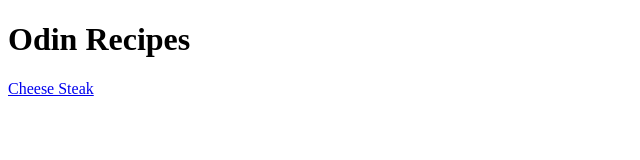
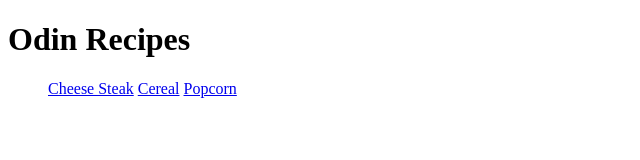
Before and after one commit to danwithanh/odin-recipes, a plain HTML site: page index.html in a window 1280 px wide. Shown: the whole page, without its empty margins (0-640 px from the left). Drawn offline with Linux system fonts and the light colour scheme.

```diff
--- a/index.html
+++ b/index.html
@@ -8,7 +8,11 @@
 </head>
 <body>
     <h1>Odin Recipes</h1>
-    <a href="./recipes/cheese-steak.html">Cheese Steak</a>
+    <ul>
+        <a href="./recipes/cheese-steak.html">Cheese Steak</a>
+        <a href="./recipes/cereal.html">Cereal</a>
+        <a href="./recipes/popcorn.html">Popcorn</a>
+    </ul>
 
 </body>
 </html>
```
